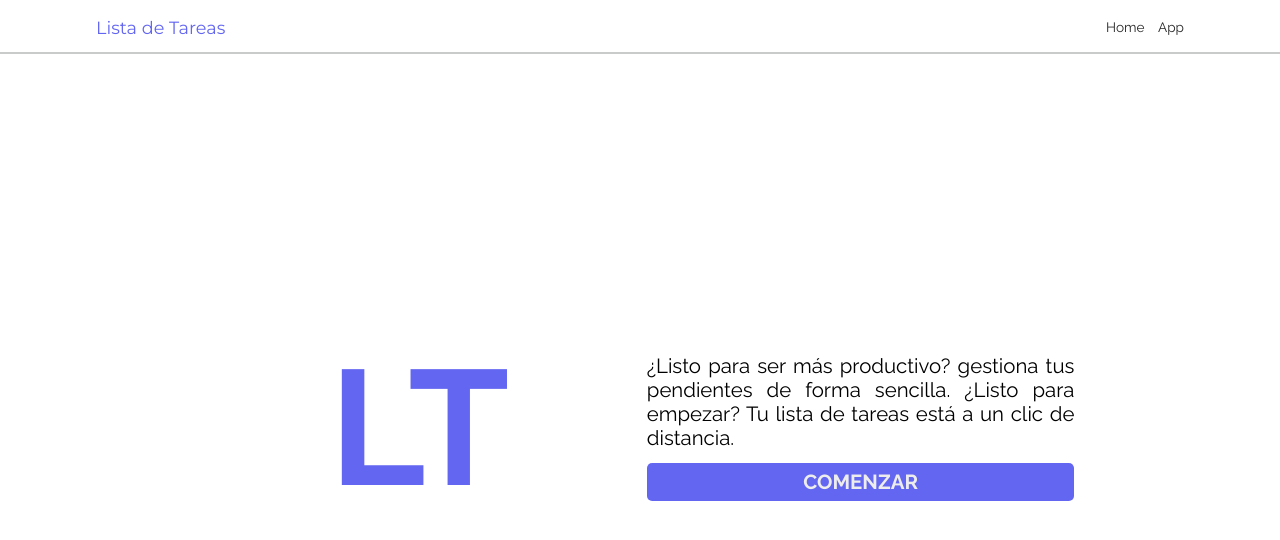
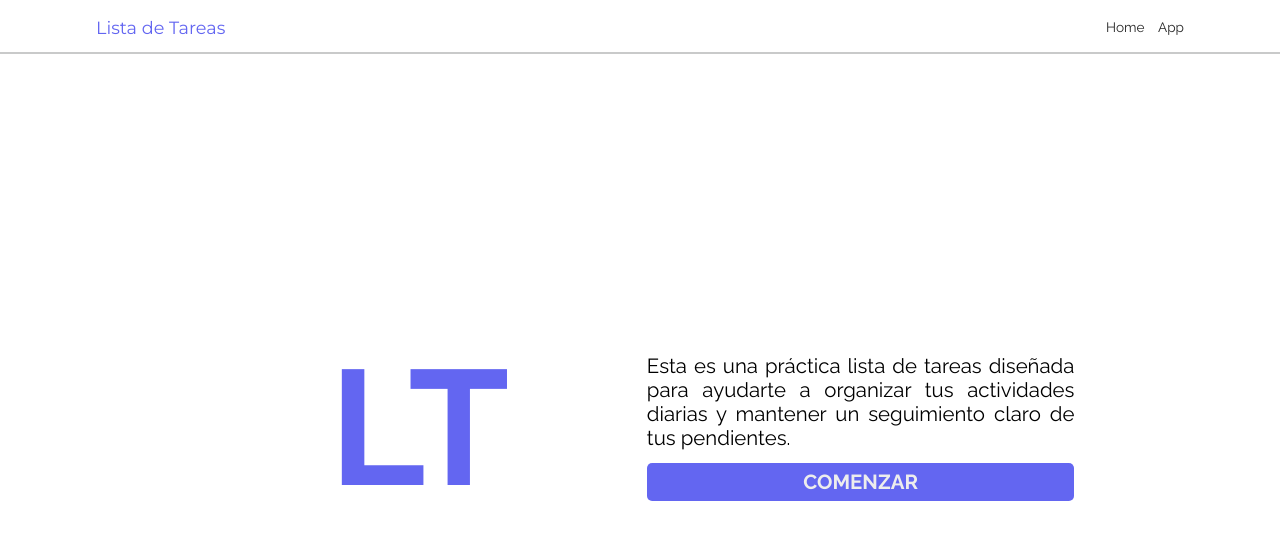
Before and after one commit to Ale-Pantoja/Todo-App, a plain HTML site: page index.html in a window 1280 px wide. Drawn offline with Linux system fonts and the light colour scheme.

Commit message:
Cambios en titulos

```diff
--- a/index.html
+++ b/index.html
@@ -4,7 +4,7 @@
 <head>
     <meta charset="UTF-8">
     <meta name="viewport" content="width=device-width, initial-scale=1.0">
-    <title>Lista de tareas | TODO APP</title>
+    <title>TODO APP | Home</title>
     <link rel="stylesheet" href="index.css">
     <link rel="stylesheet" href="global.css">
 
@@ -51,8 +51,10 @@
     <!-- Contenido Principal -->
     <main id="main">
         <h1 id="main-title">LT</h1>
-        <div id="main-desc-container"><p id="main-desc-text">
-            ¿Listo para ser más productivo? gestiona tus pendientes de forma sencilla. ¿Listo para empezar? Tu lista de tareas está a un clic de distancia.        </p>
+        <div id="main-desc-container">
+            <p id="main-desc-text">
+                Esta es una práctica lista de tareas diseñada para ayudarte a organizar tus actividades diarias y mantener un seguimiento claro de tus pendientes.
+            </p>
         <a href="./app/" id="main-desc-btn">Comenzar</a>
     </div>
     </main>
```
Also changed, not shown: app/index.html (+1 -1 lines).
